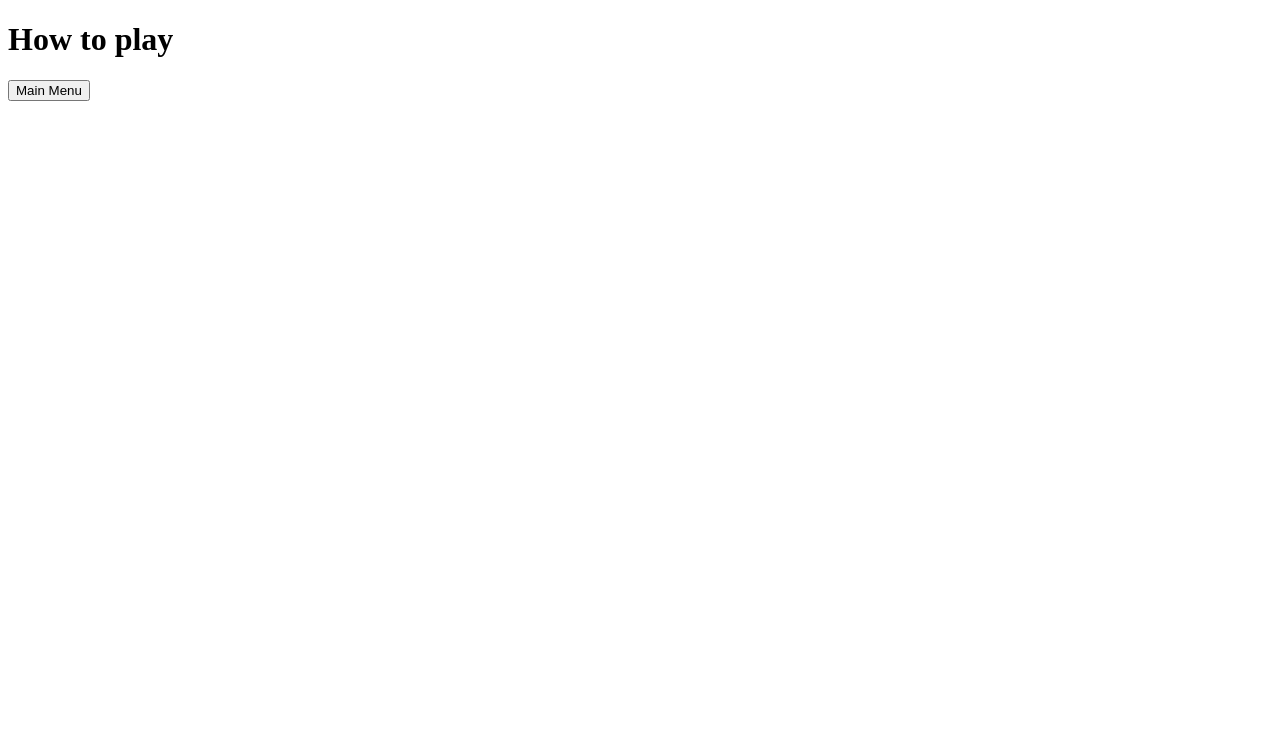
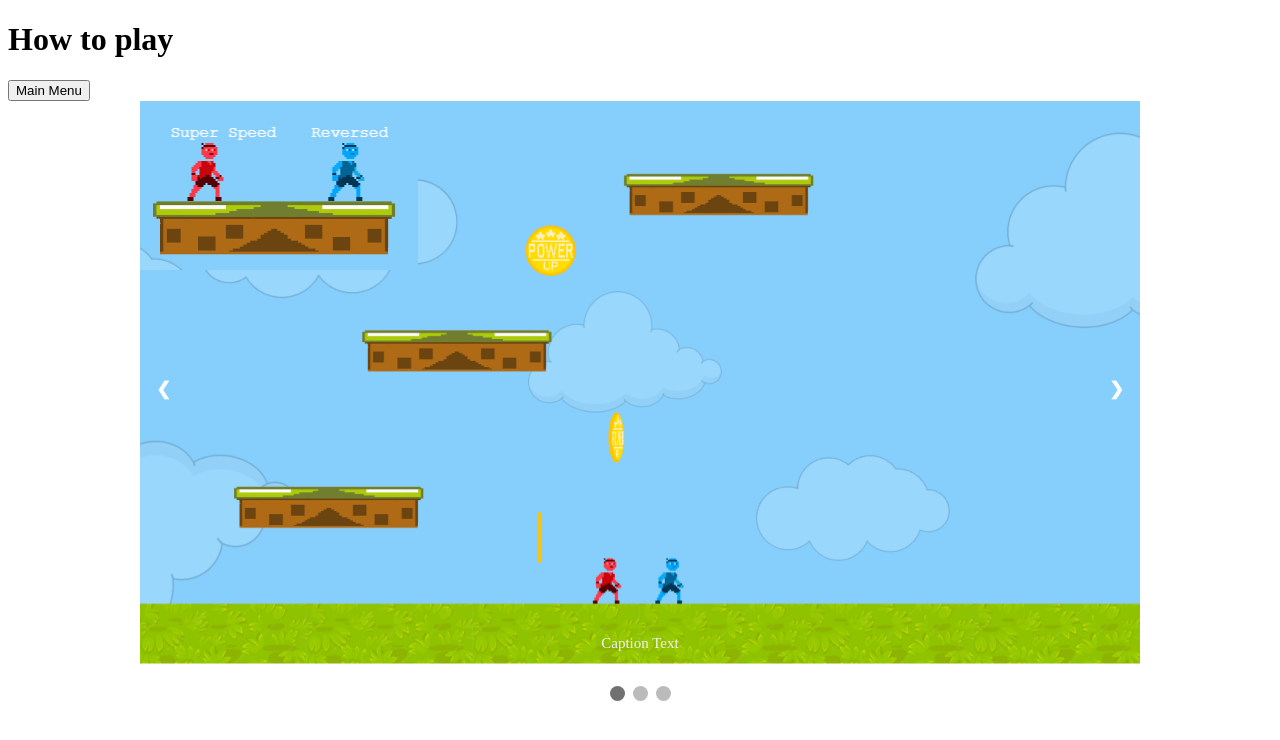
Before and after one commit to TwoodleJump/TwoodleJump, a plain HTML site: page Client/Submenus/How_To_Play/index.html in a window 1280 px wide. Drawn offline with Linux system fonts and the light colour scheme.

Commit message:
Added slider object to screen

```diff
--- a/Client/Submenus/How_To_Play/index.css
+++ b/Client/Submenus/How_To_Play/index.css
@@ -0,0 +1,115 @@
+* {box-sizing:border-box}
+
+/* Slideshow container */
+.slideshow-container {
+  max-width: 1000px;
+  position: relative;
+  margin: auto;
+}
+
+/* Hide the images by default */
+.mySlides {
+  display: none;
+}
+
+/* Next & previous buttons */
+.prev, .next {
+  cursor: pointer;
+  position: absolute;
+  top: 50%;
+  width: auto;
+  margin-top: -22px;
+  padding: 16px;
+  color: white;
+  font-weight: bold;
+  font-size: 18px;
+  transition: 0.6s ease;
+  border-radius: 0 3px 3px 0;
+  user-select: none;
+}
+
+/* Position the "next button" to the right */
+.next {
+  right: 0;
+  border-radius: 3px 0 0 3px;
+}
+
+/* On hover, add a black background color with a little bit see-through */
+.prev:hover, .next:hover {
+  background-color: rgba(0,0,0,0.8);
+}
+
+/* Caption text */
+.text {
+  color: #f2f2f2;
+  font-size: 15px;
+  padding: 8px 12px;
+  position: absolute;
+  bottom: 8px;
+  width: 100%;
+  text-align: center;
+}
+
+/* Number text (1/3 etc) */
+.numbertext {
+  color: #f2f2f2;
+  font-size: 12px;
+  padding: 8px 12px;
+  position: absolute;
+  top: 0;
+}
+
+/* The dots/bullets/indicators */
+.dot {
+  cursor: pointer;
+  height: 15px;
+  width: 15px;
+  margin: 0 2px;
+  background-color: #bbb;
+  border-radius: 50%;
+  display: inline-block;
+  transition: background-color 0.6s ease;
+}
+
+.active, .dot:hover {
+  background-color: #717171;
+}
+
+/* Fading animation */
+.fade {
+  animation-name: fade;
+  animation-duration: 1.5s;
+}
+
+.slide-image {
+    position: relative;
+  }
+
+  .top-image {
+    position: absolute;
+    top: 0;
+    left: 0;
+  }
+
+  .textbox {
+    background-color: wheat;
+    color: white;
+    position: absolute;
+    bottom: 0;
+    left: 0;
+    width: 100%;
+    padding: 10px;
+    height: 200px; /* Change this value as needed */
+    border-top-left-radius: 20px; /* Use a value that works for your design */
+  border-top-right-radius: 20px;
+    box-shadow: 0px 0px 10px 0px rgba(255, 255, 255, 0.8),
+                0px 0px 20px 0px rgba(255, 255, 255, 0.5),
+                0px 0px 30px 0px rgba(255, 255, 255, 0.3),
+                0px 0px 40px 0px rgba(255, 255, 255, 0.2),
+                0px 0px 50px 0px rgba(255, 255, 255, 0.1);
+  }
+
+@keyframes fade {
+  from {opacity: .4}
+  to {opacity: 1}
+}
--- a/Client/Submenus/How_To_Play/index.html
+++ b/Client/Submenus/How_To_Play/index.html
@@ -18,7 +18,46 @@
         <button id="MainMenu">Main Menu</button>
     </main>
 
-    <script type = "module" src="/Client/Submenus/How_To_Play/index.js"></script>
+    <!-- Slideshow container -->
+<div class="slideshow-container">
+
+    <!-- Full-width images with number and caption text -->
+    <div class="mySlides fade">
+        <div class="numbertext">1 / 3</div>
+        <div class="slide-image">
+          <img src="/Client/Submenus/Images/background_3.png" style="width:100%">
+          <img src="/Client/Submenus/Images/both_affected.png" class="top-image">
+        </div>
+        <div class="text">Caption Text</div>
+    </div>
+
+    <div class="mySlides fade">
+        <div class="numbertext">2 / 3</div>
+        <img src="/Client/Submenus/Images/background_3.png" style="width:100%">
+        <div class="text">Caption Text</div>
+        <div class="textbox">Some text here</div>
+    </div>
+
+    <div class="mySlides fade">
+      <div class="numbertext">3 / 3</div>
+      <img src="/Client/Submenus/Images/background_3.png" style="width:100%">
+      <div class="text">Caption Three</div>
+    </div>
+
+    <!-- Next and previous buttons -->
+    <a class="prev" onclick="plusSlides(-1)">&#10094;</a>
+    <a class="next" onclick="plusSlides(1)">&#10095;</a>
+  </div>
+  <br>
+
+  <!-- The dots/circles -->
+  <div style="text-align:center">
+    <span class="dot" onclick="currentSlide(1)"></span>
+    <span class="dot" onclick="currentSlide(2)"></span>
+    <span class="dot" onclick="currentSlide(3)"></span>
+  </div>
+
+    <script type = "text/javascript" src="/Client/Submenus/How_To_Play/index.js"></script>
     <script type = "module" src="index.js"></script>
 </body>
 </html>
--- a/Client/Submenus/How_To_Play/index.js
+++ b/Client/Submenus/How_To_Play/index.js
@@ -1,3 +1,33 @@
+
+let slideIndex = 1;
+showSlides(slideIndex);
+
+// Next/previous controls
+function plusSlides(n) {
+  showSlides(slideIndex += n);
+}
+
+// Thumbnail image controls
+function currentSlide(n) {
+  showSlides(slideIndex = n);
+}
+
+function showSlides(n) {
+  let i;
+  let slides = document.getElementsByClassName("mySlides");
+  let dots = document.getElementsByClassName("dot");
+  if (n > slides.length) {slideIndex = 1}
+  if (n < 1) {slideIndex = slides.length}
+  for (i = 0; i < slides.length; i++) {
+    slides[i].style.display = "none";
+  }
+  for (i = 0; i < dots.length; i++) {
+    dots[i].className = dots[i].className.replace(" active", "");
+  }
+  slides[slideIndex-1].style.display = "block";
+  dots[slideIndex-1].className += " active";
+}
+
 document.getElementById("MainMenu").onclick = function () {
     location.href = "/";
 };
```
